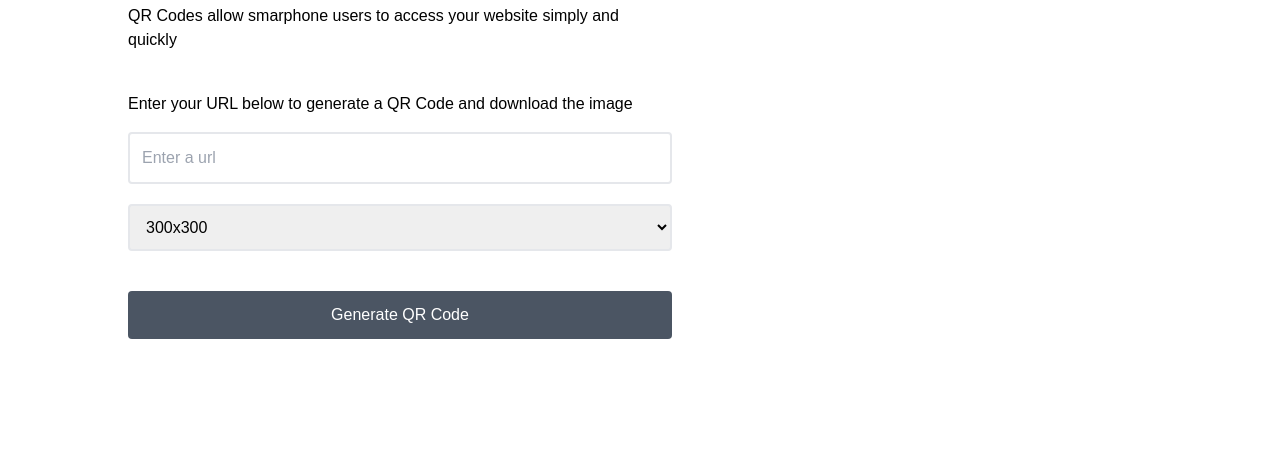
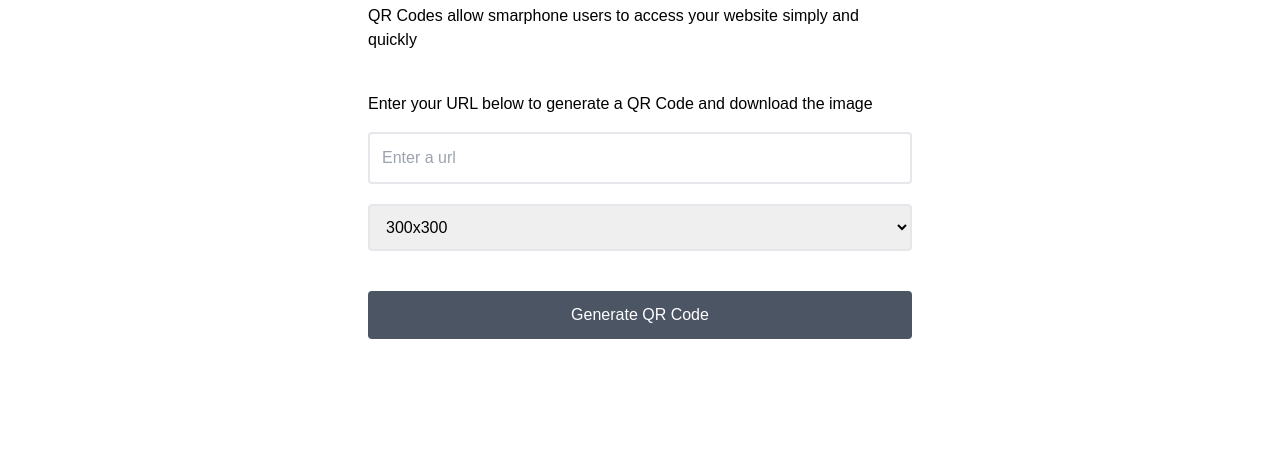
Before and after one commit to mosesfawole/qrcode-vanillaJs, a plain HTML site: page index.html in a window 1280 px wide. Shown: the part 508-967 px from the top of the page. Drawn offline with nearby package versions, Linux system fonts and the light colour scheme.

Commit message:
modify styles

```diff
--- a/index.html
+++ b/index.html
@@ -36,9 +36,9 @@
     </div>
    </header>
    <main>
-    <div class="flex flex-col-reverse items-center justify-center md:max-w-4xl p-10">
+    <div class="flex flex-col-reverse m-auto md:items-center justify-center md:max-w-4xl p-10">
 
-        <div class="w-full md:w-2/3 mr-24">
+        <div class="w-full md:w-2/3 ">
 <h1 class="text-3xl font-bold mb-5 md:text-4xl">
     QR Code Generator
 </h1>
```
